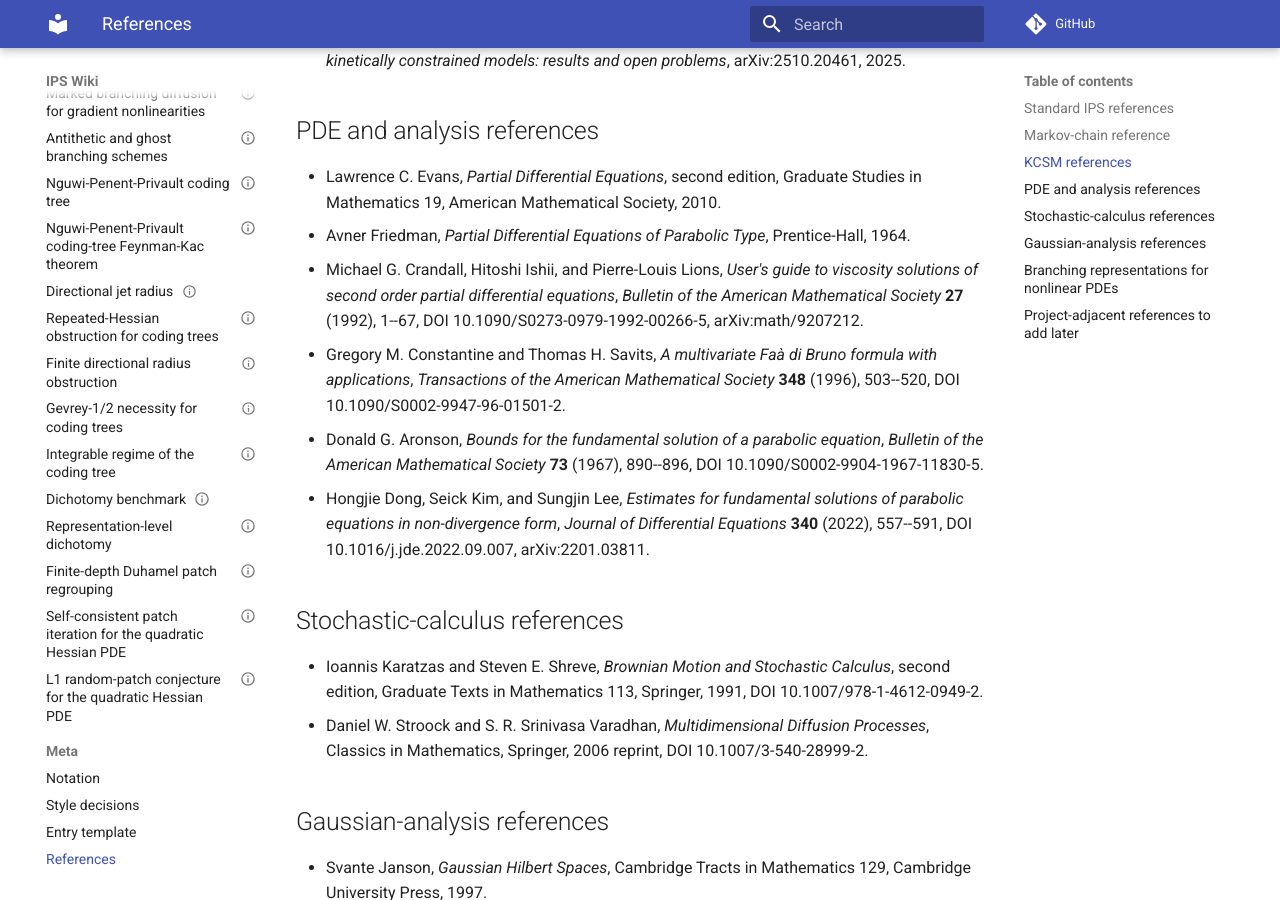
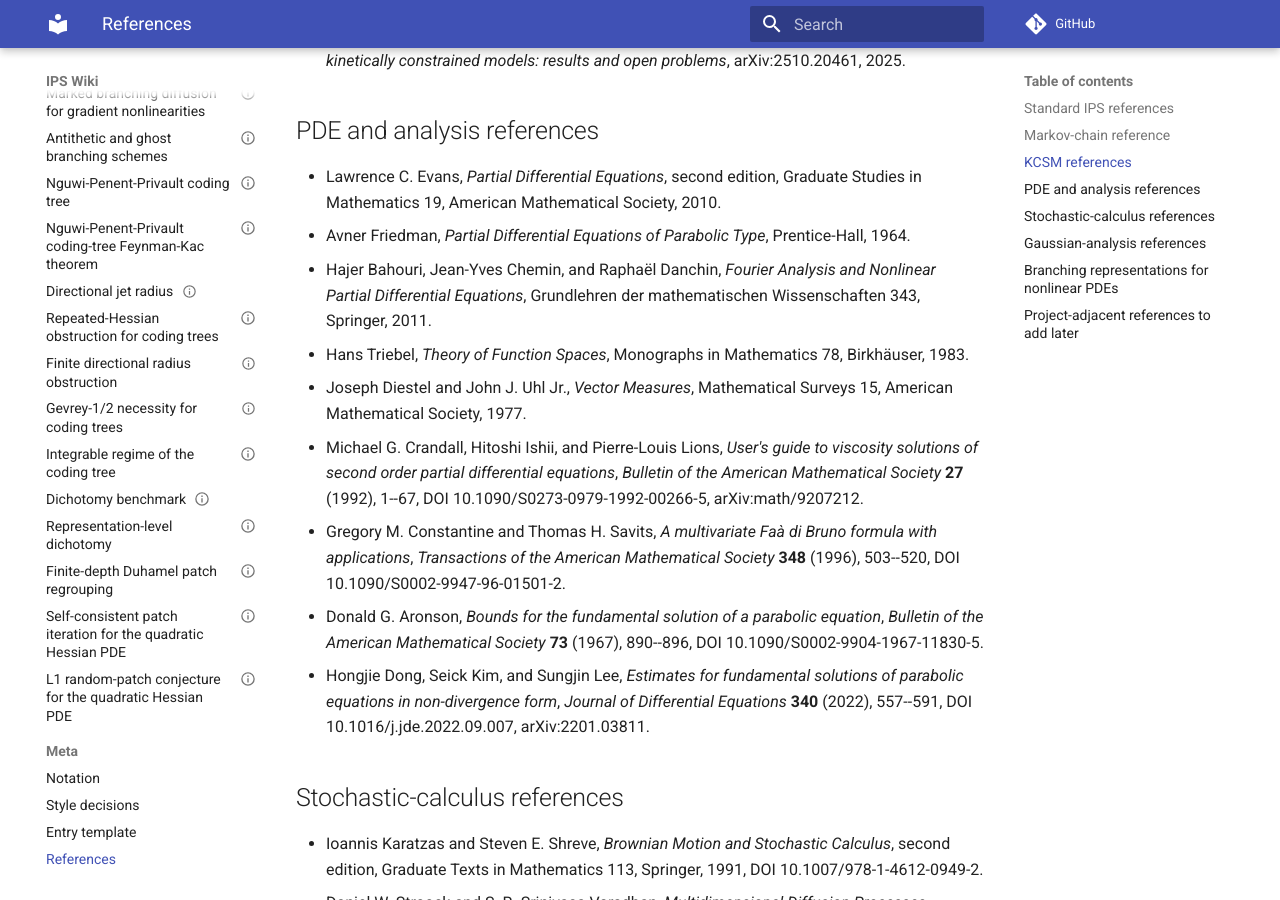
Before and after one commit to maciejgluchowski86-beep/ips-wiki, an MkDocs documentation site: the page built from docs/meta/references.md, in a window 1280 px wide and 900 px high, scrolled down 1336 px. Built offline with MkDocs 1.6.1 and Material for MkDocs 9.7.7, drawn with Linux system fonts in a browser that asks for light colours; comment, search, counter and statistics services are not loaded.

Commit message:
Add Holder Besov and Banach-valued references

```diff
--- a/docs/meta/references.md
+++ b/docs/meta/references.md
@@ -36,6 +36,9 @@ This page is the human-readable reference list for the wiki. A structured BibTeX
 
 - Lawrence C. Evans, *Partial Differential Equations*, second edition, Graduate Studies in Mathematics 19, American Mathematical Society, 2010.
 - Avner Friedman, *Partial Differential Equations of Parabolic Type*, Prentice-Hall, 1964.
+- Hajer Bahouri, Jean-Yves Chemin, and Raphaël Danchin, *Fourier Analysis and Nonlinear Partial Differential Equations*, Grundlehren der mathematischen Wissenschaften 343, Springer, 2011.
+- Hans Triebel, *Theory of Function Spaces*, Monographs in Mathematics 78, Birkhäuser, 1983.
+- Joseph Diestel and John J. Uhl Jr., *Vector Measures*, Mathematical Surveys 15, American Mathematical Society, 1977.
 - Michael G. Crandall, Hitoshi Ishii, and Pierre-Louis Lions, *User's guide to viscosity solutions of second order partial differential equations*, *Bulletin of the American Mathematical Society* **27** (1992), 1--67, DOI 10.1090/S0273-0979-1992-00266-5, arXiv:math/9207212.
 - Gregory M. Constantine and Thomas H. Savits, *A multivariate Faà di Bruno formula with applications*, *Transactions of the American Mathematical Society* **348** (1996), 503--520, DOI 10.1090/S0002-9947-96-01501-2.
 - Donald G. Aronson, *Bounds for the fundamental solution of a parabolic equation*, *Bulletin of the American Mathematical Society* **73** (1967), 890--896, DOI 10.1090/S0002-9904-1967-11830-5.
```
